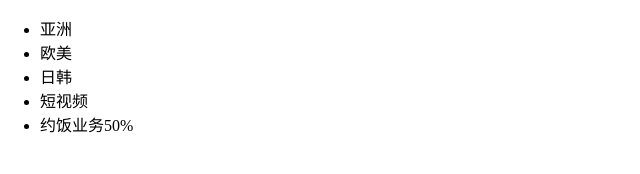
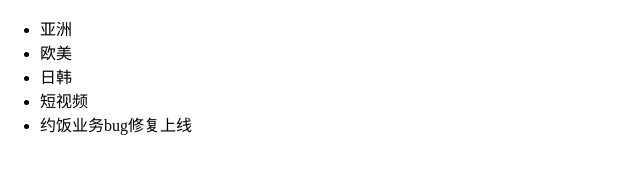
Before and after one commit to Berners9/dbhot3, a plain HTML site: page index.html in a window 1280 px wide. Shown: the full height of the page, 0-640 px from the left. Drawn offline with Linux system fonts and the light colour scheme.

Commit message:
bug 修复上线 c2

```diff
--- a/index.html
+++ b/index.html
@@ -15,7 +15,7 @@
 	<li>欧美</li>
 	<li>日韩</li>
 	<li>短视频</li>
-	<li>约饭业务50%</li>
+	<li>约饭业务bug修复上线</li>
 </ul>
 </body>
 </html>
```
